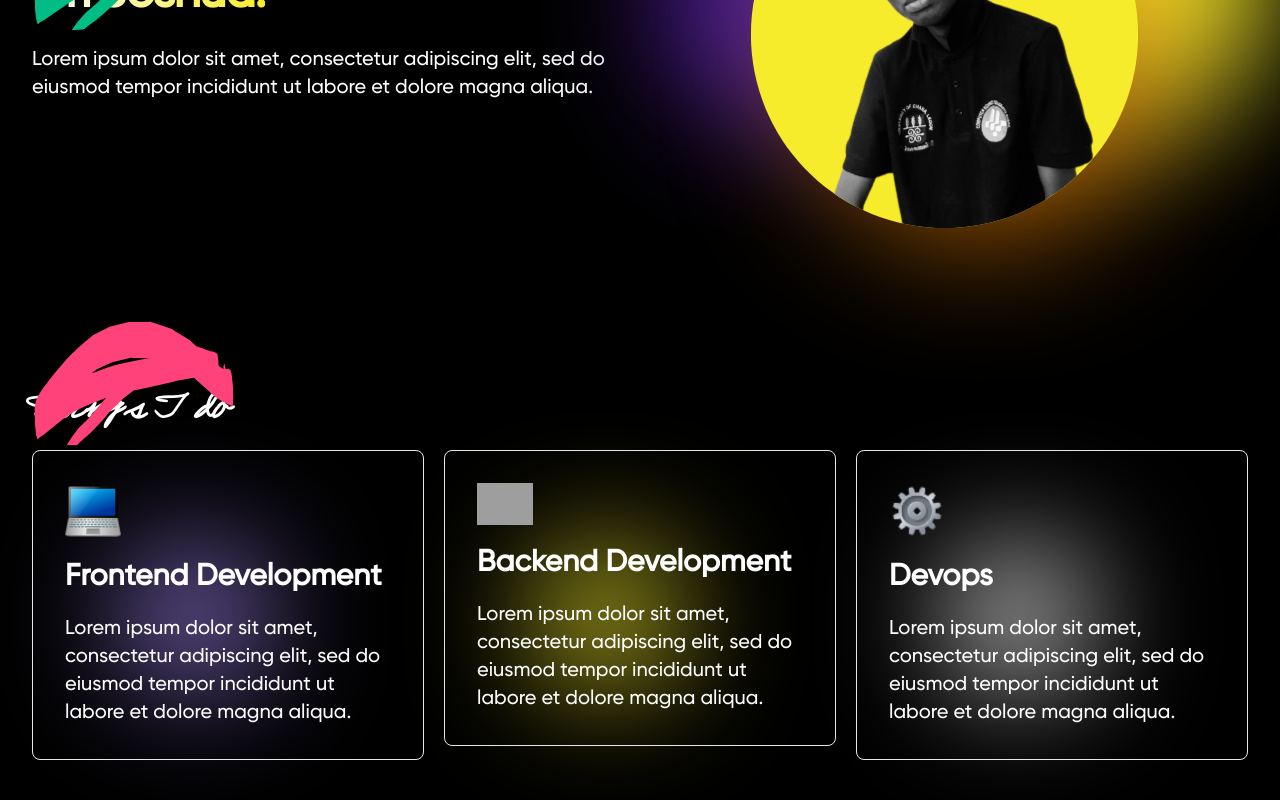
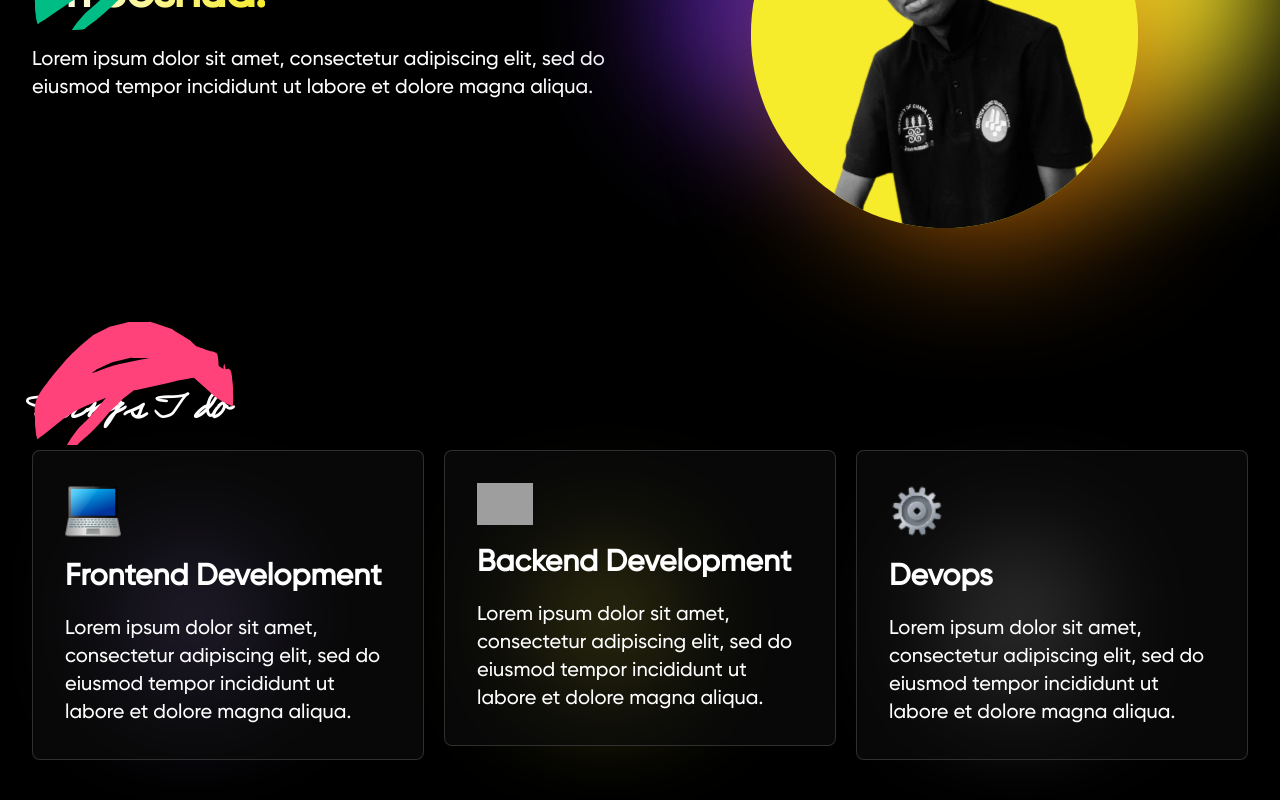
Before and after one commit to kangah-codes/personal-website, a Next.js app: page / in a window 1280 px wide. Shown: the part 414-1214 px from the top of the page. Built offline with nearby package versions, Linux system fonts and the light colour scheme; grey boxes are pictures that could not be loaded.

Commit message:
Update tailwind.config.js

```diff
--- a/tailwind.config.js
+++ b/tailwind.config.js
@@ -11,6 +11,7 @@ module.exports = {
 				"gradient-y": "gradient-y 5s ease infinite",
 				"gradient-xy": "gradient-xy 5s ease infinite",
 				blob: "blob 7s linear infinite",
+				widen: "widen 7s linear infinite",
 			},
 			keyframes: {
 				"gradient-y": {
@@ -51,6 +52,14 @@ module.exports = {
 					"66%": { transform: "translate(-20px, 20px) scale(0.9)" },
 					"100%": { transform: "translate(0px, 0px) scale(1)" },
 				},
+				widen: {
+					"0%": {
+						transform: "scale(1)",
+					},
+					"33%": { transform: "scale(1.1)" },
+					"66%": { transform: "scale(0.9)" },
+					"100%": { transform: "scale(1)" },
+				},
 			},
 			colors: {
 				orange: {
@@ -70,6 +79,10 @@ module.exports = {
 				baseColour: {
 					DEFAULT: "#F6EC2C",
 				},
+				borderColour: {
+					DEFAULT: "#8989894d",
+					light: "#0c0c0cb8",
+				},
 			},
 		},
 		fontFamily: {
```
